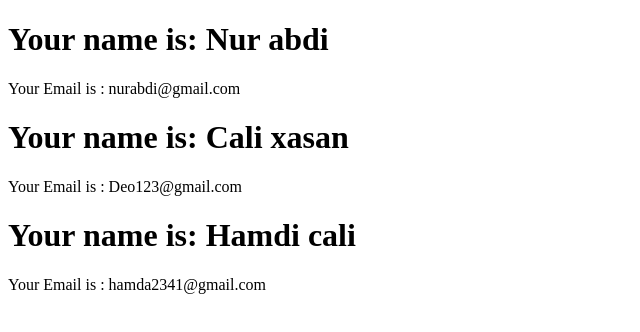
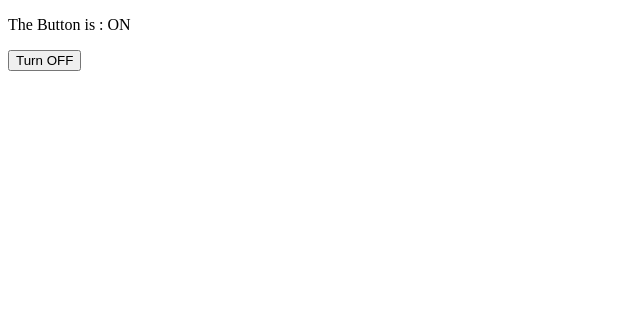
Before and after one commit to Dev-NurAbdi/React-Exercises, a React (Vite) app: page / in a window 1280 px wide. Shown: the top 332 px of the page, without its empty margins (0-640 px from the left). Built offline with nearby package versions, Linux system fonts and the light colour scheme.

Commit message:
Exercise 04

```diff
--- /dev/null
+++ b/Exercise 04/ToggleButton.jsx
@@ -0,0 +1,17 @@
+import { useState } from "react"
+
+const ToggleButton = ()=>{
+
+    const [isOn, setIsOn] = useState(true)
+        const Turn = ()=>{
+            setIsOn(!isOn)
+        }
+
+    return(
+        <div>
+            <p>The Button is : {isOn ? "ON" : "OFF"}</p>
+            <button onClick={Turn}>Turn {isOn ? "OFF" : "ON"}</button>
+        </div>
+    )
+}
+export default ToggleButton;
--- a/src/App.jsx
+++ b/src/App.jsx
@@ -1,39 +1,17 @@
-// import Layout from "./Layout";
-// import Blog  from "../Exercise 02/Blog";
-// import Greeting from "./Greeting";
-
-import DynamicUserCard from "../Exercise 03/DynamicUserCard";
-
+import { useState } from "react";
+import ToggleButton from "../Exercise 04/ToggleButton";
 function App() {
 
-    // const CurrentUser = "salax";
-    // const role = "user"
+
+    return(
+<>
+
+    <ToggleButton/>
+</>
+)
+    }
 
 
-  return (
-    <>
-      {/* <Layout /> */}
-           {/* <Blog/> */}
-     {/* <Greeting
-     CurrentUser = {"cali"}
-     role={"admin"}/>
-     <Greeting
-     CurrentUser = {"salax"}
-     role={"student"}/> */}
 
-          <DynamicUserCard
-          CurrentName = {"Nur abdi "}
-          CurrentEmail = {"nurabdi@gmail.com"}/>
-
-          <DynamicUserCard
-          CurrentName = {"Cali xasan"}
-          CurrentEmail = {"Deo123@gmail.com"}/>
-
-          <DynamicUserCard
-          CurrentName = {"Hamdi cali"}
-          CurrentEmail = {"hamda2341@gmail.com"}/>
-    </>
-  );
-}
 
 export default App;
```
Also changed, not shown: src/Greeting.jsx (deleted, +0 -15 lines).
